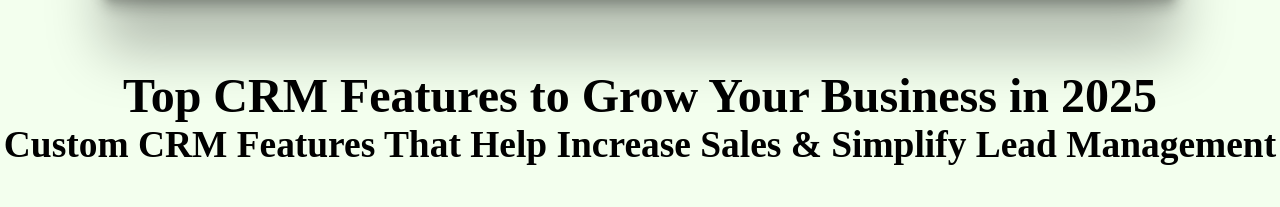
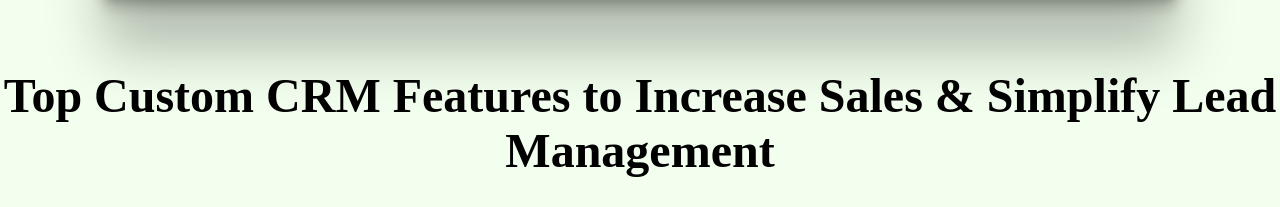
Before and after one commit to Sabarinathan-arun/CRM-Flow-1, a React (Create React App) app: page / in a window 1280 px wide. Shown: the part 790-997 px from the top of the page. Built offline with nearby package versions, Linux system fonts and the light colour scheme.

Commit message:
Update Feature.jsx

```diff
--- a/src/component/LandingPageComponent/product/Feature.jsx
+++ b/src/component/LandingPageComponent/product/Feature.jsx
@@ -36,8 +36,7 @@ const ProductFeature = () => {
   return (
     <>
       <div className='product-heading'>
-        <h2>Top CRM Features to Grow Your Business in 2025</h2>
-        <h3 className='hidden-h2'>Custom CRM Features That Help Increase Sales & Simplify Lead Management</h3>
+        <h2 className='hidden-h2'>Top Custom CRM Features to Increase Sales & Simplify Lead Management</h2>
       </div>
 
       <div className="product-feature-container">
```
